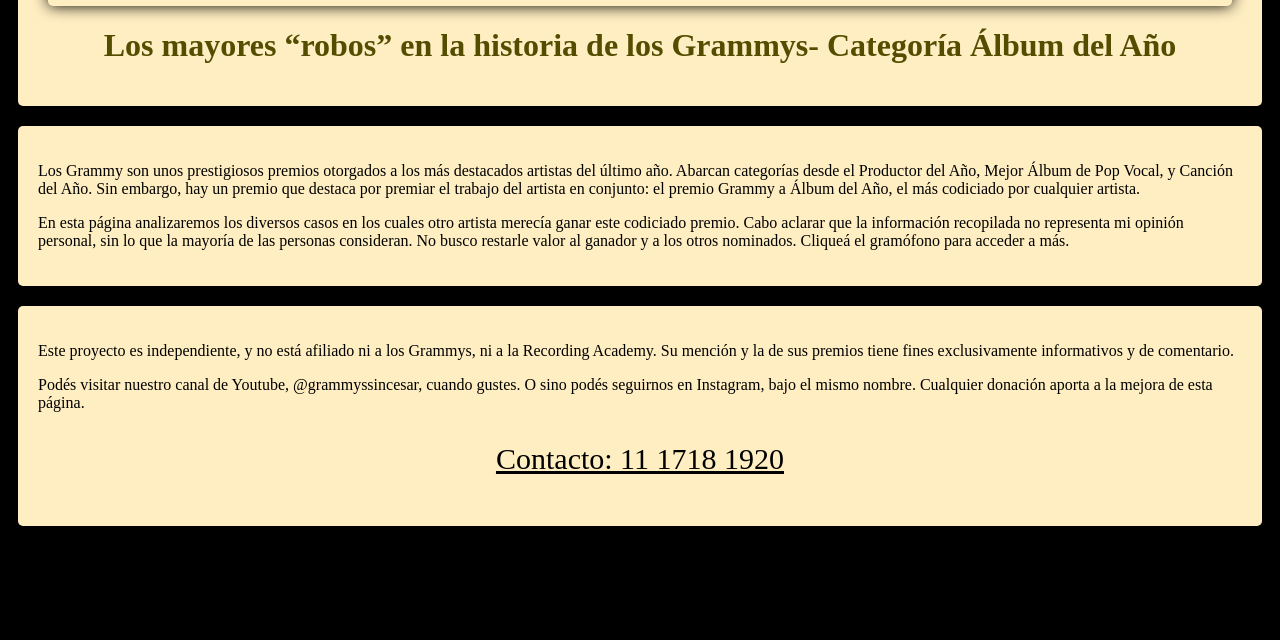
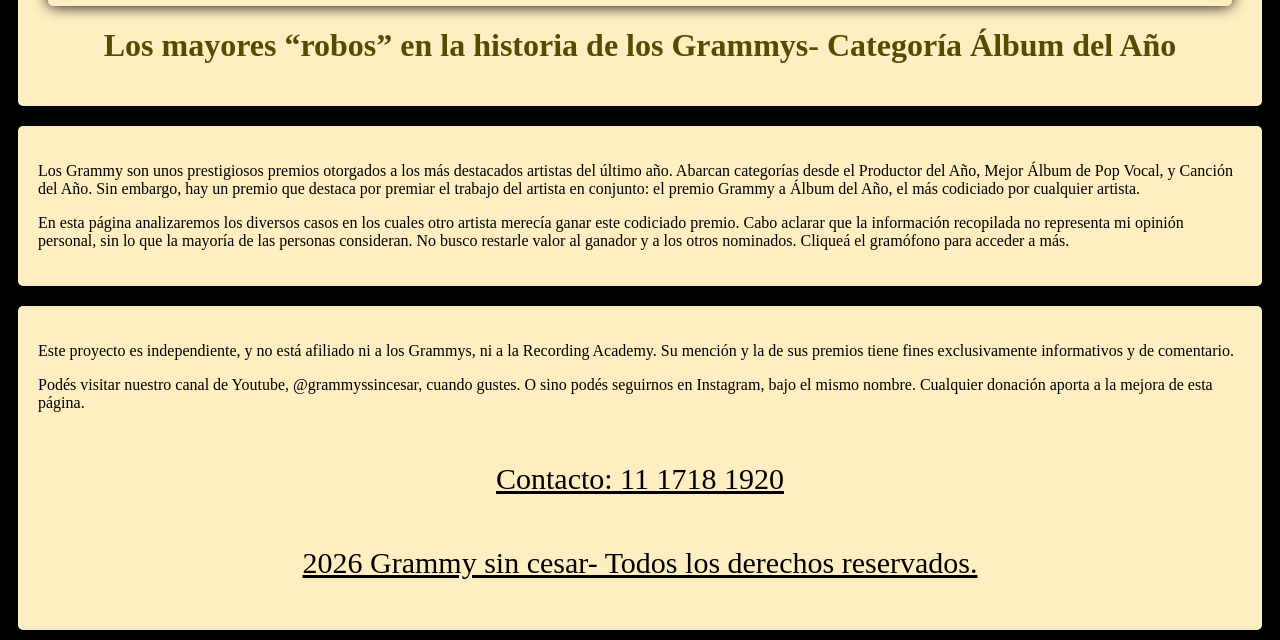
Before and after one commit to zaatdcp/TP-FINAL-D-AZ-CANO-PACCAGNINI-ZAAT-4TO-E, a plain HTML site: page index.html in a window 1280 px wide. Shown: the part 165-805 px from the top of the page. Drawn offline with Linux system fonts and the light colour scheme.

Commit message:
cambio fuente y agrego algo mas

```diff
--- a/index.html
+++ b/index.html
@@ -37,7 +37,8 @@
     <footer>
         <p>Este proyecto es independiente, y no está afiliado ni a los Grammys, ni a la Recording Academy. Su mención y la de sus premios tiene fines exclusivamente informativos y de comentario.</p>
         <p>Podés visitar nuestro canal de Youtube, @grammyssincesar, cuando gustes. O sino podés seguirnos en Instagram, bajo el mismo nombre. Cualquier donación aporta a la mejora de esta página.</p>
-        <p id="numero">Contacto: 11 1718 1920</p>
+        <p class="numero">Contacto: 11 1718 1920</p>
+        <p class="numero">2026 Grammy sin cesar- Todos los derechos reservados.</p>
     </footer>
 </body>
 </html>
--- a/style.css
+++ b/style.css
@@ -135,9 +135,10 @@ h2{
     color: #544d00;
     margin-top: -10px;
 }
-#numero{
+.numero{
     text-decoration: underline;
     text-align: center;
-    margin-top: 30px;
+    margin-top: 50px;
     font-size: 30px;
+    font-family: 'Times New Roman', Times, serif;
 }
```
